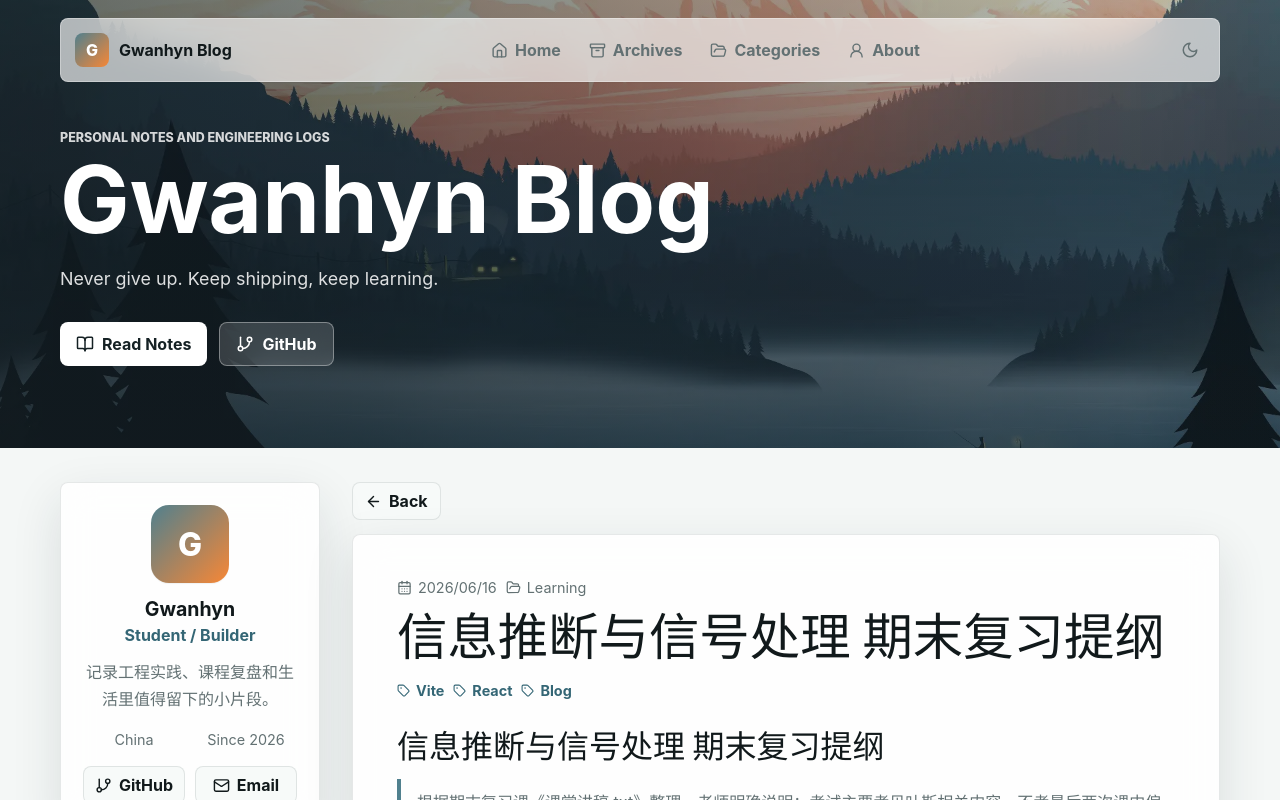
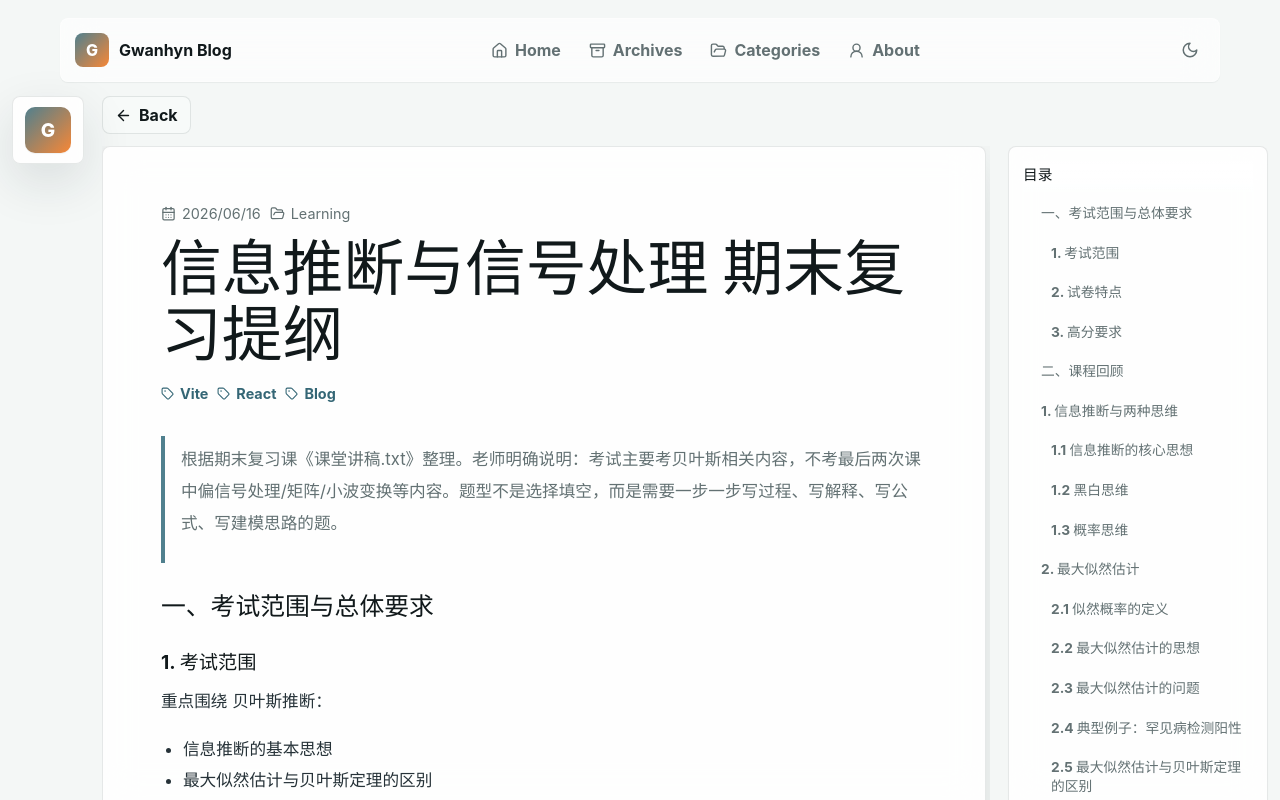
Before and after one commit to Gwanhyn/GwanhynBlog, a React (Vite) app: page / in a window 1280 px wide. Both pictures are taken after a click on the button "信息推断与信号处理 期末复习提纲". Shown: the top 800 px of the page. Built offline with nearby package versions, Linux system fonts and the light colour scheme.

Commit message:
feat: refine article reading view

```diff
--- a/src/App.tsx
+++ b/src/App.tsx
@@ -14,9 +14,9 @@ import {
   Tag,
   UserRound
 } from "lucide-react";
-import { useEffect, useMemo, useState } from "react";
+import { useEffect, useMemo, useRef, useState } from "react";
 import { focusItems, posts, profile, type Post } from "./content";
-import { renderMarkdown } from "./markdown";
+import { renderMarkdown, type TocHeading } from "./markdown";
 
 type Theme = "light" | "dark";
 type View = "home" | "archives" | "categories" | "about" | "post";
@@ -180,7 +180,8 @@ function App() {
         </button>
       </header>
 
-      <main>
+      <main className={view === "post" ? "post-main" : undefined}>
+        {view !== "post" && (
           <section className="hero">
             <div className="hero-overlay" />
             <div className="hero-content">
@@ -199,8 +200,9 @@ function App() {
               </div>
             </div>
           </section>
+        )}
 
-        <div className="page-shell">
+        <div className={view === "post" ? "page-shell reading-shell" : "page-shell"}>
           <aside className="sidebar" aria-label="Author profile">
             <section className="profile-panel">
               <div className="avatar" aria-hidden="true">
@@ -278,10 +280,12 @@ function App() {
         </div>
       </main>
 
+      {view !== "post" && (
       <footer className="footer">
         <span>© {new Date().getFullYear()} {profile.name}</span>
         <span>Built with React and Vite</span>
       </footer>
+      )}
 
     </>
   );
@@ -494,19 +498,47 @@ function AboutView() {
 }
 
 function ArticleView({ post, onBack }: { post: Post; onBack: () => void }) {
-  const article = useMemo(
-    () => renderMarkdown(post.markdown || post.body || post.excerpt),
+  const articleScrollRef = useRef<HTMLDivElement | null>(null);
+  const markdown = useMemo(
+    () => removeDuplicateTitleHeading(post.markdown || post.body || post.excerpt, post.title),
     [post]
   );
+  const article = useMemo(
+    () => renderMarkdown(markdown),
+    [markdown]
+  );
+  const tocHeadings = useMemo(
+    () => article.headings.filter((heading) => heading.depth >= 1 && heading.depth <= 4),
+    [article.headings]
+  );
+
+  const scrollToHeading = (heading: TocHeading) => {
+    const scrollArea = articleScrollRef.current;
+    const target = Array.from(scrollArea?.querySelectorAll<HTMLElement>("[id]") || [])
+      .find((element) => element.id === heading.id);
+
+    if (!scrollArea || !target) {
+      return;
+    }
+
+    const offset =
+      target.getBoundingClientRect().top -
+      scrollArea.getBoundingClientRect().top +
+      scrollArea.scrollTop -
+      18;
+    scrollArea.scrollTo({ top: Math.max(0, offset), behavior: "smooth" });
+  };
 
   return (
-    <>
+    <section className="article-screen">
       <div className="article-page-heading">
         <button className="back-button" type="button" onClick={onBack}>
           <ArrowLeft size={17} />
           <span>Back</span>
         </button>
       </div>
+      <div className="article-layout">
+        <div className="article-main-scroll" ref={articleScrollRef}>
           <article className="article-page">
             <div className="post-meta">
               <span>
@@ -532,8 +564,50 @@ function ArticleView({ post, onBack }: { post: Post; onBack: () => void }) {
               dangerouslySetInnerHTML={{ __html: article.html }}
             />
           </article>
-    </>
+        </div>
+
+        <aside className="article-toc" aria-label="文章目录">
+          <div className="toc-heading">目录</div>
+          <div className="toc-list">
+            {tocHeadings.length ? (
+              tocHeadings.map((heading) => (
+                <button
+                  className={`toc-item depth-${heading.depth}`}
+                  key={heading.id}
+                  type="button"
+                  onClick={() => scrollToHeading(heading)}
+                >
+                  {heading.text}
+                </button>
+              ))
+            ) : (
+              <p className="toc-empty">暂无标题</p>
+            )}
+          </div>
+        </aside>
+      </div>
+    </section>
   );
 }
 
+function removeDuplicateTitleHeading(markdown: string, title: string) {
+  const lines = String(markdown || "").replace(/\r\n/g, "\n").replace(/\r/g, "\n").split("\n");
+  const firstContentIndex = lines.findIndex((line) => line.trim());
+
+  if (firstContentIndex === -1) {
+    return markdown;
+  }
+
+  const match = lines[firstContentIndex].match(/^#\s+(.+?)\s*#*\s*$/);
+  const normalize = (value: string) => value.replace(/\s+/g, " ").trim();
+
+  if (match && normalize(match[1]) === normalize(title)) {
+    return [...lines.slice(0, firstContentIndex), ...lines.slice(firstContentIndex + 1)]
+      .join("\n")
+      .trim();
+  }
+
+  return markdown;
+}
+
 export default App;
--- a/src/styles.css
+++ b/src/styles.css
@@ -269,6 +269,11 @@ a {
   backdrop-filter: blur(12px);
 }
 
+.post-main {
+  height: 100vh;
+  overflow: hidden;
+}
+
 .page-shell {
   display: grid;
   width: min(1160px, calc(100% - 32px));
@@ -278,11 +283,47 @@ a {
   align-items: start;
 }
 
+.reading-shell {
+  width: min(1440px, calc(100% - 24px));
+  height: calc(100vh - 108px);
+  min-height: 0;
+  grid-template-columns: 72px minmax(0, 1fr);
+  gap: 18px;
+  margin-top: 96px;
+}
+
 .sidebar {
   position: sticky;
   top: 94px;
   display: grid;
   gap: 16px;
+}
+
+.reading-shell .sidebar {
+  justify-items: center;
+}
+
+.reading-shell .profile-panel {
+  display: grid;
+  width: 72px;
+  justify-items: center;
+  padding: 10px;
+}
+
+.reading-shell .avatar {
+  width: 46px;
+  height: 46px;
+  margin: 0;
+  border-radius: 10px;
+  font-size: 1.2rem;
+}
+
+.reading-shell .profile-panel h2,
+.reading-shell .profile-panel p,
+.reading-shell .profile-meta,
+.reading-shell .profile-links,
+.reading-shell .side-panel {
+  display: none;
 }
 
 .profile-panel,
@@ -600,8 +641,17 @@ a {
   font-weight: 750;
 }
 
+.article-screen {
+  display: grid;
+  height: 100%;
+  min-height: 0;
+  grid-template-rows: auto minmax(0, 1fr);
+}
+
 .article-page-heading {
-  margin-bottom: 14px;
+  display: flex;
+  justify-content: flex-start;
+  margin-bottom: 12px;
 }
 
 .back-button {
@@ -618,27 +668,48 @@ a {
   font-weight: 750;
 }
 
+.article-layout {
+  display: grid;
+  height: 100%;
+  min-height: 0;
+  grid-template-columns: minmax(0, 1fr) 260px;
+  gap: 18px;
+}
+
+.article-main-scroll,
+.article-toc {
+  min-height: 0;
+  overflow-y: auto;
+  overscroll-behavior: contain;
+}
+
+.article-main-scroll {
+  padding-right: 4px;
+}
+
 .article-page {
   border: 1px solid var(--line);
   border-radius: 8px;
-  padding: clamp(24px, 4vw, 44px);
+  min-height: 100%;
+  padding: clamp(28px, 5vw, 58px);
   background: var(--surface);
   box-shadow: var(--shadow);
   backdrop-filter: blur(18px);
 }
 
 .article-page h2 {
-  max-width: 780px;
+  max-width: 920px;
   margin: 14px 0 0;
   color: var(--text-strong);
-  font-size: clamp(2rem, 5vw, 3.15rem);
+  font-size: clamp(2.25rem, 4.8vw, 3.8rem);
   line-height: 1.08;
 }
 
 .article-body {
-  max-width: 820px;
-  margin-top: 28px;
+  max-width: 900px;
+  margin-top: 34px;
   color: var(--text);
+  font-size: 1.04rem;
   line-height: 1.9;
 }
 
@@ -718,6 +789,77 @@ a {
 
 .article-body .katex-display {
   margin: 0;
+}
+
+.article-toc {
+  border: 1px solid var(--line);
+  border-radius: 8px;
+  padding: 14px;
+  background: var(--surface);
+  box-shadow: var(--flat-shadow);
+  backdrop-filter: blur(18px);
+}
+
+.toc-heading {
+  position: sticky;
+  top: 0;
+  z-index: 1;
+  padding: 2px 0 12px;
+  color: var(--text-strong);
+  background: linear-gradient(180deg, var(--surface-solid), rgba(255, 255, 255, 0));
+  font-size: 0.92rem;
+  font-weight: 850;
+}
+
+[data-theme="dark"] .toc-heading {
+  background: linear-gradient(180deg, var(--surface-solid), rgba(39, 43, 45, 0));
+}
+
+.toc-list {
+  display: grid;
+  gap: 5px;
+}
+
+.toc-item {
+  width: 100%;
+  border: 0;
+  border-radius: 8px;
+  padding: 8px 9px;
+  color: var(--muted);
+  background: transparent;
+  cursor: pointer;
+  font-size: 0.86rem;
+  font-weight: 680;
+  line-height: 1.35;
+  text-align: left;
+}
+
+.toc-item:hover {
+  color: var(--text-strong);
+  background: var(--surface-muted);
+}
+
+.toc-item.depth-1 {
+  padding-left: 8px;
+  color: var(--text-strong);
+}
+
+.toc-item.depth-2 {
+  padding-left: 18px;
+}
+
+.toc-item.depth-3 {
+  padding-left: 28px;
+}
+
+.toc-item.depth-4 {
+  padding-left: 38px;
+}
+
+.toc-empty {
+  margin: 0;
+  color: var(--muted);
+  font-size: 0.9rem;
 }
 
 .timeline,
@@ -858,6 +1000,42 @@ a {
     grid-template-columns: 1fr;
   }
 
+  .reading-shell {
+    width: min(100% - 24px, 840px);
+    height: auto;
+    min-height: 0;
+    margin-top: 86px;
+  }
+
+  .post-main {
+    height: auto;
+    overflow: visible;
+  }
+
+  .reading-shell .sidebar {
+    display: none;
+  }
+
+  .article-screen {
+    min-height: 0;
+  }
+
+  .article-layout {
+    height: auto;
+    min-height: 0;
+    grid-template-columns: 1fr;
+  }
+
+  .article-main-scroll {
+    overflow: visible;
+    padding-right: 0;
+  }
+
+  .article-toc {
+    max-height: 220px;
+    overflow-y: auto;
+  }
+
   .sidebar {
     position: static;
     grid-template-columns: minmax(0, 1fr);
```
Lines whose indentation alone changed are shown as unchanged.
